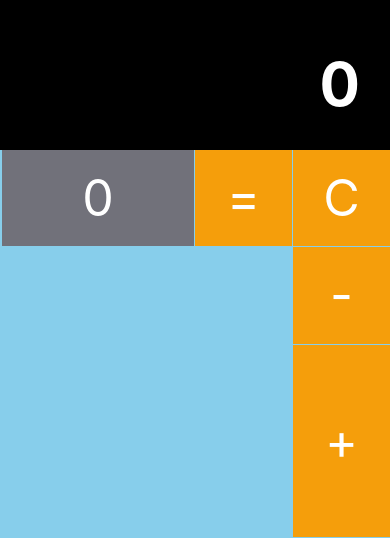
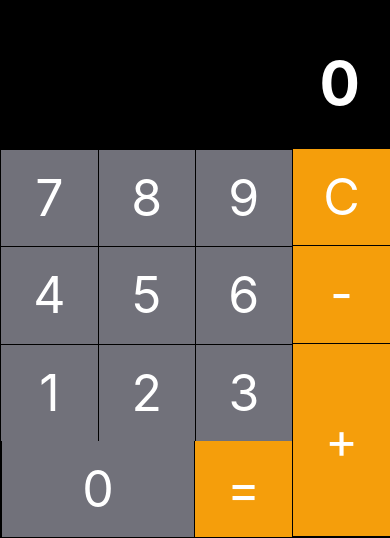
Before and after one commit to bopboy/rn-calculcator, a React Native app: screen / in a window 390 px wide. Shown: the part 306-844 px from the top of the page. Built offline with nearby package versions, Linux system fonts and the light colour scheme.

Commit message:
숫자 1~9 배치

```diff
--- a/src/App.js
+++ b/src/App.js
@@ -22,7 +22,16 @@ export default function App() {
       </View>
       <View style={styles.buttonContainer}>
         <View style={styles.leftPad}>
-          <View style={styles.number}></View>
+          <View style={styles.number}>
+            {[1, 2, 3, 4, 5, 6, 7, 8, 9].map((num) => (
+              <Button
+                key={num}
+                title={num.toString()}
+                onPress={() => {}}
+                buttonStyle={{ width, height: width, marginTop: 1 }}
+              />
+            ))}
+          </View>
           <View style={styles.bottom}>
             <Button
               title="0"
@@ -78,7 +87,7 @@ const styles = StyleSheet.create({
   },
   buttonContainer: {
     flexDirection: "row",
-    backgroundColor: "skyblue",
+    backgroundColor: "#000000",
     justifyContent: "space-evenly",
   },
   result: {
@@ -89,7 +98,11 @@ const styles = StyleSheet.create({
     paddingRight: 30,
   },
   leftPad: { width: "75%" },
-  number: {},
+  number: {
+    flexDirection: "row",
+    flexWrap: "wrap-reverse",
+    justifyContent: "space-evenly",
+  },
   bottom: { flexDirection: "row", justifyContent: "space-evenly" },
   operator: {},
 });
```
